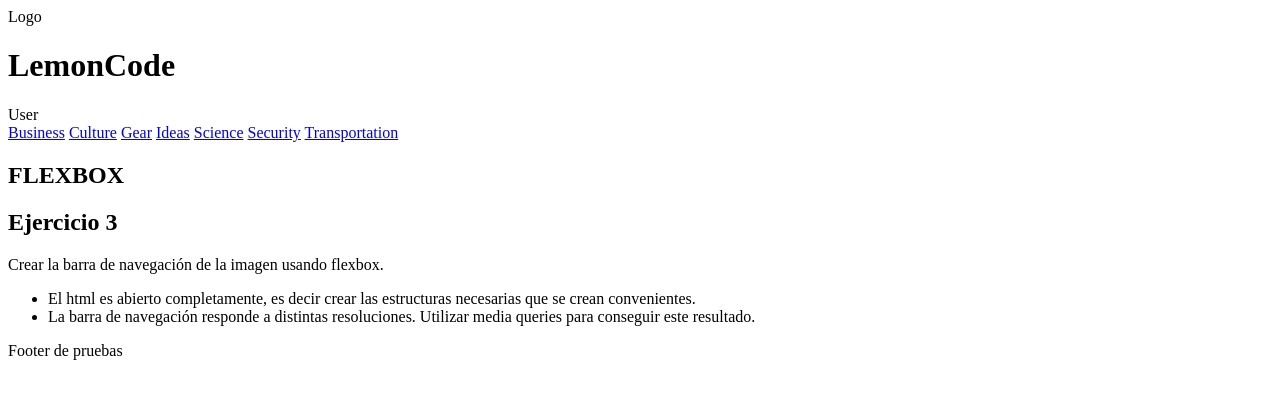
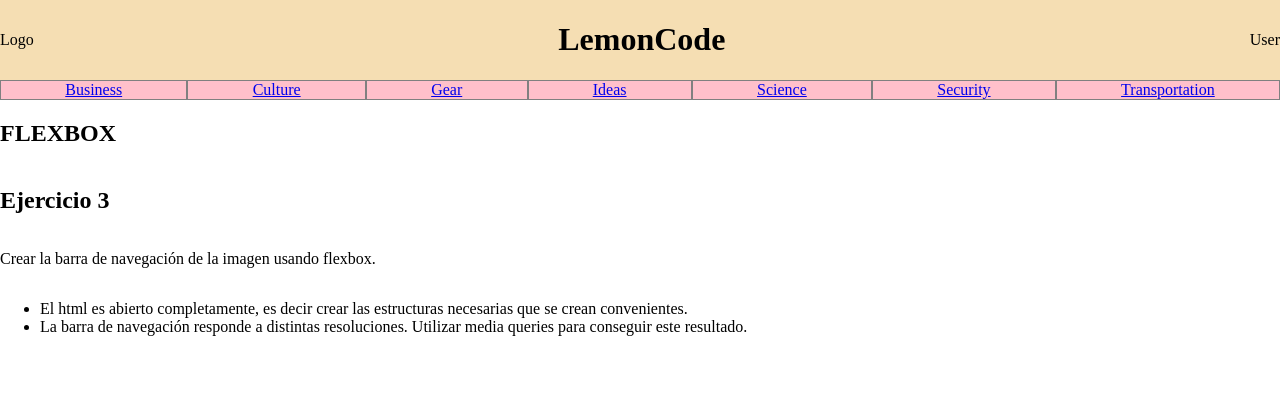
Before and after one commit to fdelgado-dwk262/Modulo01_Layout, a website built with Parcel: page src/content/ejercicio03/index.html in a window 1280 px wide. Built offline with nearby package versions, Linux system fonts and the light colour scheme.

Commit message:
ejercicio 3
ejercicio 3

```diff
--- a/src/content/ejercicio03/ejercicio03.scss
+++ b/src/content/ejercicio03/ejercicio03.scss
@@ -0,0 +1,77 @@
+$size: "";
+@mixin for-size($size) {
+    @if $size == phone-only {
+        @media (max-width: 599px) { @content; }
+    } @else if $size == tablet-portrait-up {
+        @media (min-width: 600px) { @content; }
+    } @else if $size == tablet-landscape-up {
+        @media (min-width: 900px) { @content; }
+    } @else if $size == desktop-up {
+        @media (min-width: 1200px) { @content; }
+    } @else if $size == big-desktop-up {
+        @media (min-width: 1800px) { @content; }
+    }
+}
+body {
+    height: 100vh;
+    margin: 0;
+    display: flex;
+    flex-direction: column;
+    justify-content: space-between;
+    @include for-size(tablet-portrait-up) {
+        justify-content: flex-start;
+
+    }
+}
+.header {
+    display: flex;
+    flex-direction: row;
+    flex-wrap: nowrap;
+    background-color: wheat;
+    justify-content: space-between;
+    align-items: center;
+    @include for-size(tablet-portrait-up) {
+        order: 1;
+    }
+    // &__logo {
+
+    // }
+    &__title {
+        display: none;
+        @include for-size(tablet-portrait-up) {
+            display: inline;
+        }
+    }
+    // &__user {
+
+    // }
+}
+.nav {
+    display: flex;
+    flex-direction: row;
+    flex-wrap: nowrap;
+    background-color: pink;
+    align-items: flex-end;
+    order: 4;
+    @include for-size(tablet-portrait-up) {
+        align-items: flex-start;
+        order: 2;
+    }
+
+    &__item {
+        display: flex;
+        border: 1px solid grey;
+        flex: 1 0 auto;
+        justify-content: center;
+    }
+}
+.content {
+    display: flex;
+    order: 2;
+    flex-direction: column;
+    flex: 2 0 auto;
+    @include for-size(tablet-portrait-up) {
+        order: 3;
+        flex: 0 0 auto;
+    }
+}
--- a/src/content/ejercicio03/index.html
+++ b/src/content/ejercicio03/index.html
@@ -8,18 +8,18 @@
 </head>
 <body>
     <header class="header">
-        <div>Logo</div>
-        <h1>LemonCode</h1>
-        <div>User</div>
+        <div class="header__logo">Logo</div>
+        <h1 class="header__title">LemonCode</h1>
+        <div class="head__user">User</div>
     </header>
     <nav class="nav">
-        <a href="#">Business</a>
-        <a href="#">Culture</a>
-        <a href="#">Gear</a>
-        <a href="#">Ideas</a>
-        <a href="#">Science</a>
-        <a href="#">Security</a>
-        <a href="#">Transportation</a>
+        <a href="#" class="nav__item">Business</a>
+        <a href="#" class="nav__item">Culture</a>
+        <a href="#" class="nav__item">Gear</a>
+        <a href="#" class="nav__item">Ideas</a>
+        <a href="#" class="nav__item">Science</a>
+        <a href="#" class="nav__item">Security</a>
+        <a href="#" class="nav__item">Transportation</a>
     </nav>
     <section class="content">
         <h1>FLEXBOX</h1>
@@ -30,8 +30,5 @@
             <li>La barra de navegación responde a distintas resoluciones. Utilizar media queries para conseguir este resultado.</li>
         </ul>
     </section>
-    <footer class="footer">
-        <div>Footer de pruebas</div>
-    </footer>
 </body>
 </html>
```
